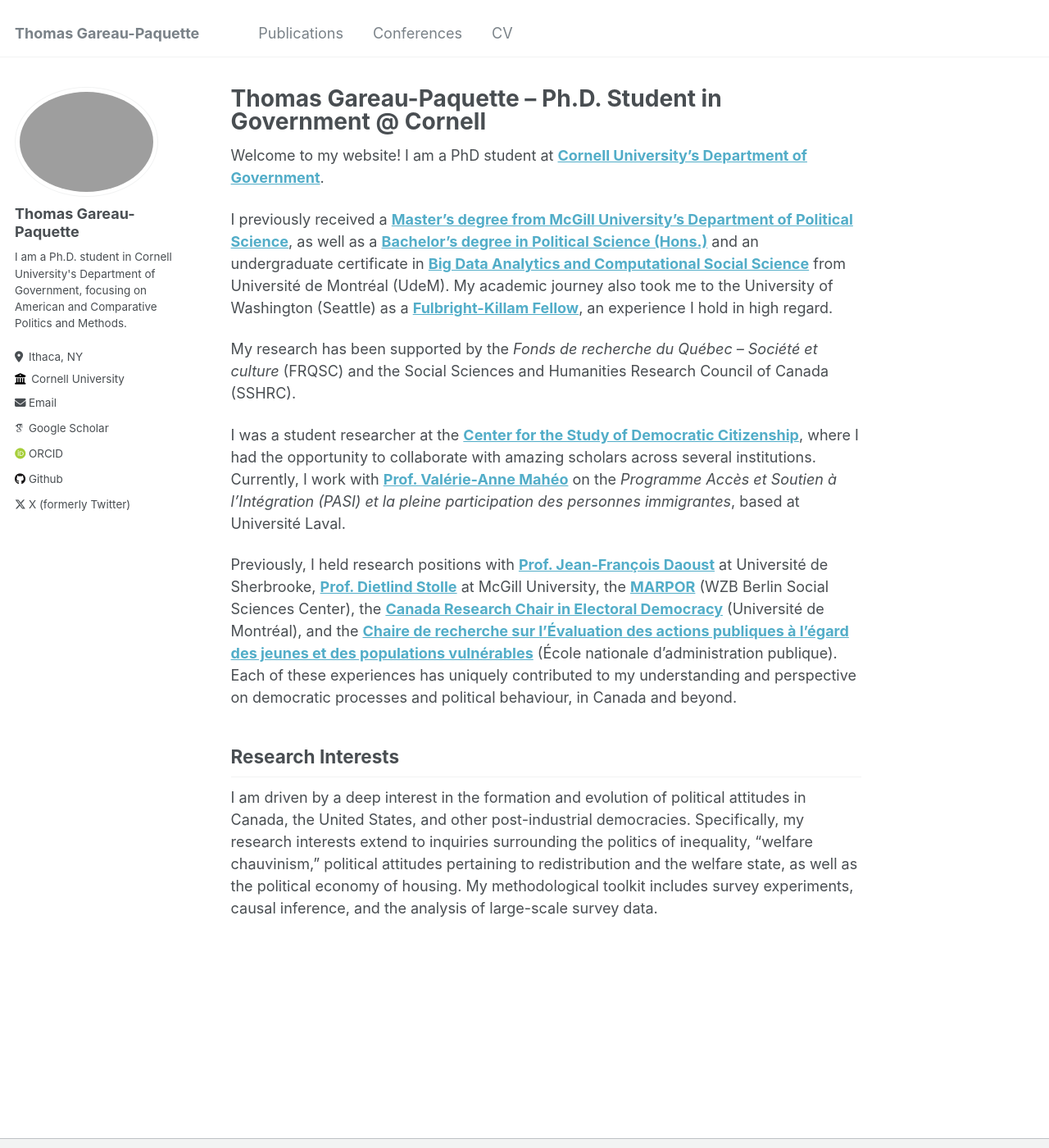
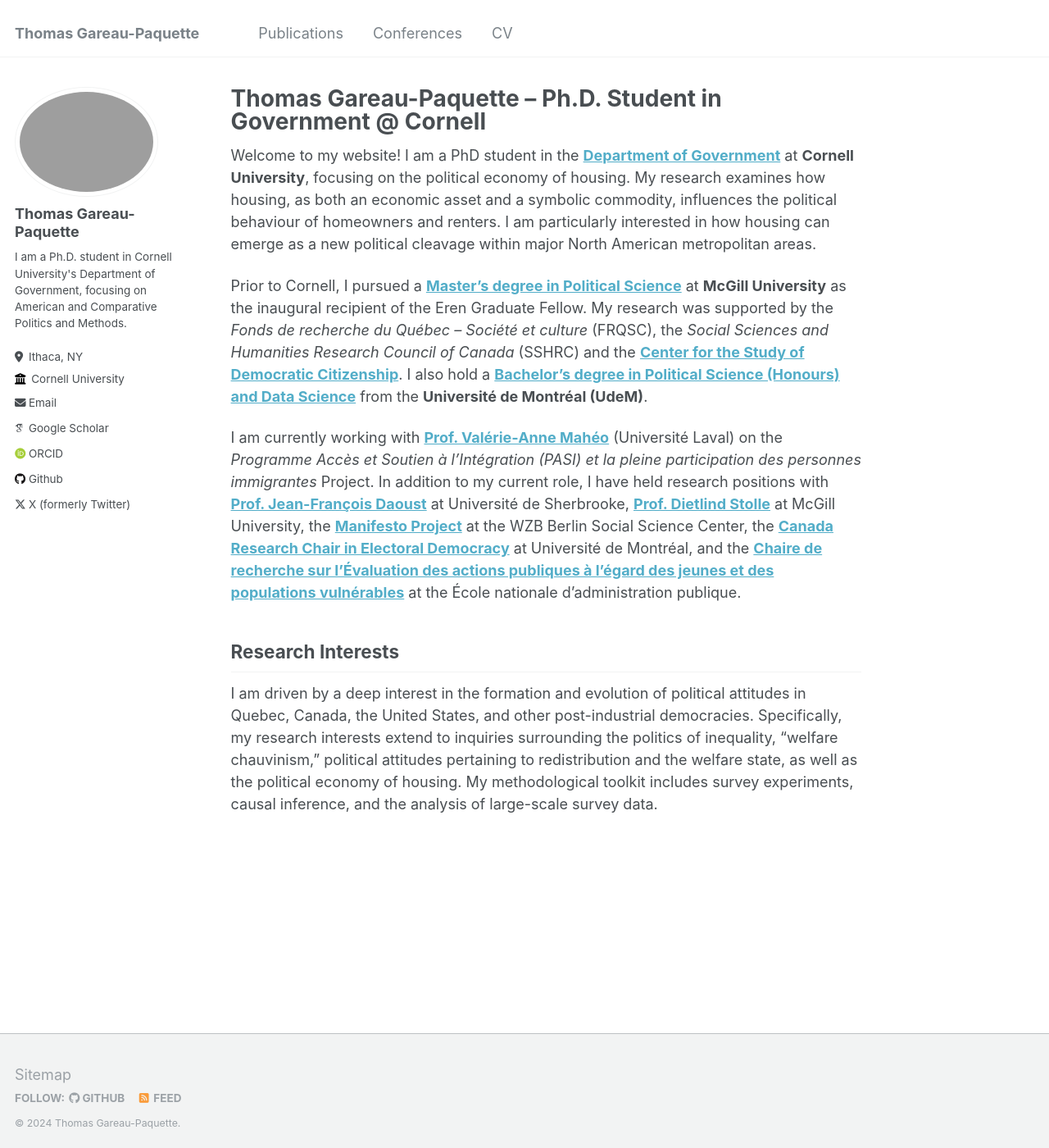
Before and after one commit to ThomasGareau/thomasgareau, a Jekyll site: the page built from _pages/about.md, in a window 1280 px wide and 1400 px high. Shown: the whole window at 82% size. Built offline with Jekyll 4.4.1, drawn with Linux system fonts in a browser that asks for light colours; some web fonts are replaced.

Commit message:
update bio

```diff
--- a/_pages/about.md
+++ b/_pages/about.md
@@ -7,17 +7,14 @@
   - /about.html
 ---
 
-Welcome to my website! I am a PhD student at **[Cornell University's Department of Government](https://government.cornell.edu/)**.
+Welcome to my website! I am a PhD student in the **[Department of Government](https://government.cornell.edu/)** at **Cornell University**, focusing on the political economy of housing. My research examines how housing, as both an economic asset and a symbolic commodity, influences the political behaviour of homeowners and renters. I am particularly interested in how housing can emerge as a new political cleavage within major North American metropolitan areas.
 
-I previously received a **[Master's degree from McGill University's Department of Political Science](https://www.mcgill.ca/politicalscience/grad/admissions/ma)**, as well as a **[Bachelor's degree in Political Science (Hons.)](https://pol.umontreal.ca/programmes-cours/premier-cycle/baccalaureat-science-politique/)** and an undergraduate certificate in **[Big Data Analytics and Computational Social Science](https://admission.umontreal.ca/programmes/microprogramme-de-1er-cycle-en-analyse-des-megadonnees-en-sciences-humaines-et-sociales/)** from Université de Montréal (UdeM). My academic journey also took me to the University of Washington (Seattle) as a **[Fulbright-Killam Fellow](https://www.fulbright.ca/programs/killam-fellowships/canadians/recent-award-recipients)**, an experience I hold in high regard.
+Prior to Cornell, I pursued a **[Master's degree in Political Science](https://www.mcgill.ca/politicalscience/grad/admissions/ma)** at **McGill University** as the inaugural recipient of the Eren Graduate Fellow. My research was supported by the *Fonds de recherche du Québec – Société et culture* (FRQSC), the *Social Sciences and Humanities Research Council of Canada* (SSHRC) and the **[Center for the Study of Democratic Citizenship](https://csdc-cecd.ca/alumni/)**. I also hold a **[Bachelor's degree in Political Science (Honours) and Data Science](https://pol.umontreal.ca/programmes-cours/premier-cycle/baccalaureat-science-politique/)** from the **Université de Montréal (UdeM)**.
 
-My research has been supported by the *Fonds de recherche du Québec – Société et culture* (FRQSC) and the Social Sciences and Humanities Research Council of Canada (SSHRC).
+I am currently working with **[Prof. Valérie-Anne Mahéo](https://www.fss.ulaval.ca/notre-faculte/repertoire-du-personnel/valerie-anne-maheo)** (Université Laval) on the  *Programme Accès et Soutien à l’Intégration (PASI) et la pleine participation des personnes immigrantes* Project. In addition to my current role, I have held research positions with **[Prof. Jean-François Daoust](https://www.usherbrooke.ca/politique-appliquee/ecole/personnel/personnel-enseignant/jean-francois-daoust)** at Université de Sherbrooke, **[Prof. Dietlind Stolle](https://www.mcgill.ca/politicalscience/dietlind-stolle)** at McGill University, the **[Manifesto Project](https://manifesto-project.wzb.eu/)** at the WZB Berlin Social Science Center, the **[Canada Research Chair in Electoral Democracy](https://www.chairedemocratie.com/)** at Université de Montréal, and the **[Chaire de recherche sur l’Évaluation des actions publiques à l’égard des jeunes et des populations vulnérables](http://crevaj.ca/)** at the École nationale d'administration publique.
 
-I was a student researcher at the **[Center for the Study of Democratic Citizenship](https://csdc-cecd.ca/alumni/)**, where I had the opportunity to collaborate with amazing scholars across several institutions. Currently, I work with **[Prof. Valérie-Anne Mahéo](https://www.fss.ulaval.ca/notre-faculte/repertoire-du-personnel/valerie-anne-maheo)** on the  *Programme Accès et Soutien à l’Intégration (PASI) et la pleine participation des personnes immigrantes*, based at Université Laval.
-
-Previously, I held research positions with **[Prof. Jean-François Daoust](https://www.usherbrooke.ca/politique-appliquee/ecole/personnel/personnel-enseignant/jean-francois-daoust)** at Université de Sherbrooke, **[Prof. Dietlind Stolle](https://www.mcgill.ca/politicalscience/dietlind-stolle)** at McGill University, the **[MARPOR](https://manifesto-project.wzb.eu/)** (WZB Berlin Social Sciences Center), the **[Canada Research Chair in Electoral Democracy](https://www.chairedemocratie.com/)** (Université de Montréal), and the **[Chaire de recherche sur l’Évaluation des actions publiques à l’égard des jeunes et des populations vulnérables](http://crevaj.ca/)** (École nationale d'administration publique). Each of these experiences has uniquely contributed to my understanding and perspective on democratic processes and political behaviour, in Canada and beyond.
 
 
 ## Research Interests
 
-I am driven by a deep interest in the formation and evolution of political attitudes in Canada, the United States, and other post-industrial democracies. Specifically, my research interests extend to inquiries surrounding the politics of inequality, "welfare chauvinism," political attitudes pertaining to redistribution and the welfare state, as well as the political economy of housing. My methodological toolkit includes survey experiments, causal inference, and the analysis of large-scale survey data.
+I am driven by a deep interest in the formation and evolution of political attitudes in Quebec, Canada, the United States, and other post-industrial democracies. Specifically, my research interests extend to inquiries surrounding the politics of inequality, "welfare chauvinism," political attitudes pertaining to redistribution and the welfare state, as well as the political economy of housing. My methodological toolkit includes survey experiments, causal inference, and the analysis of large-scale survey data.
```
